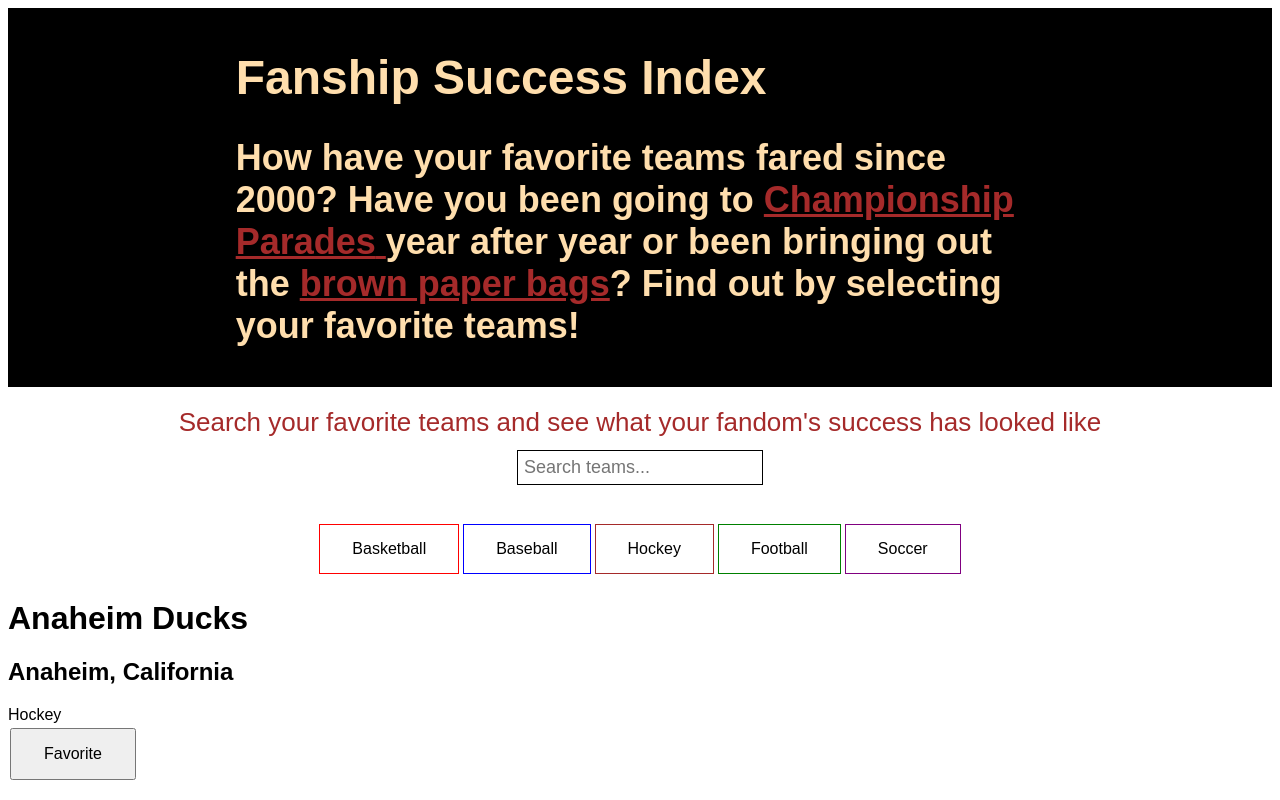
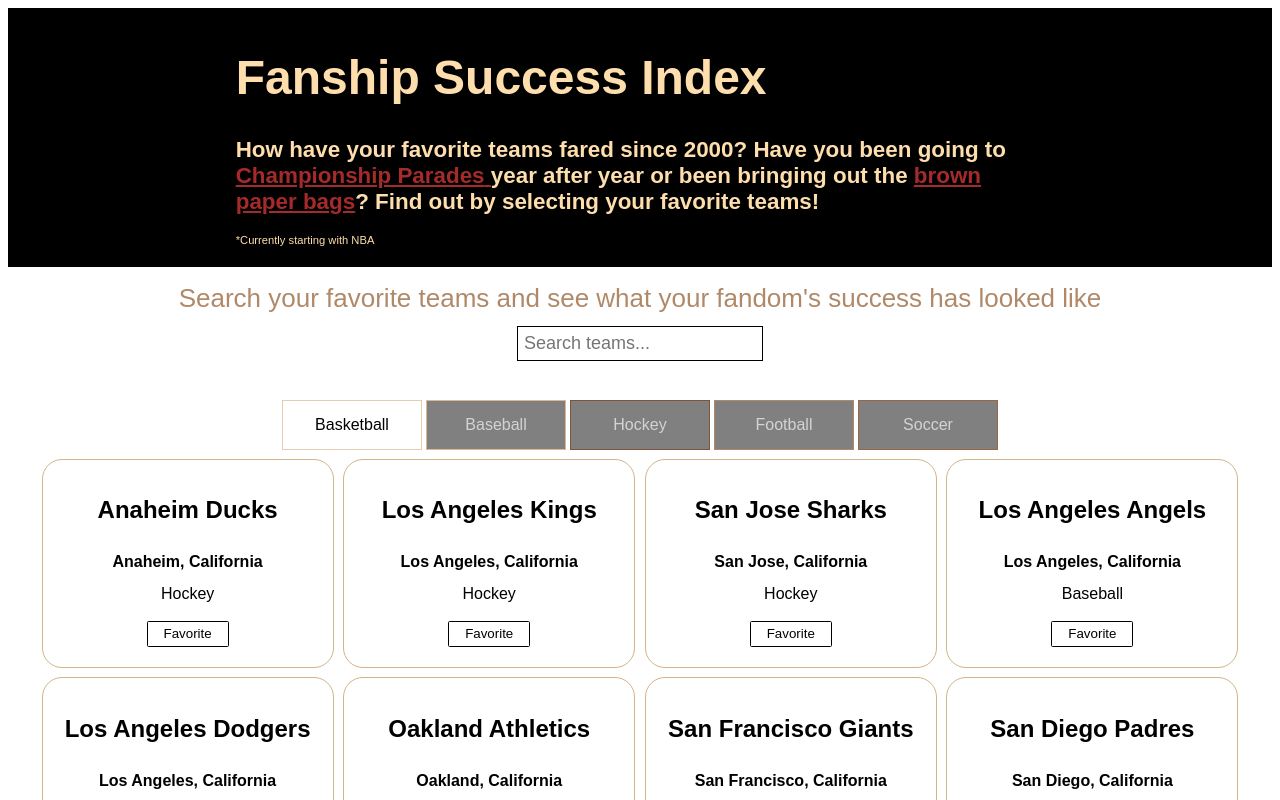
Before and after one commit to RubesWorld/sports_teams, a React (Create React App) app: page / in a window 1280 px wide. Shown: the top 800 px of the page. Built offline with nearby package versions, Linux system fonts and the light colour scheme.

Commit message:
initial commit

```diff
--- a/src/App.js
+++ b/src/App.js
@@ -37,7 +37,7 @@ export default function App() {
         Searching for: <strong>{searchTerm}</strong>
       </Searchbar>
 
-      <div className="container">
+      <div className="teams-container">
         <TeamTabs team={searchedTeams} />
       </div>
     </div>
--- a/src/components/Header.js
+++ b/src/components/Header.js
@@ -3,7 +3,7 @@ const Header = () => (
     <div className="header">
       <div className="header-container">
         <h1>Fanship Success Index</h1>
-        <h2>
+        <h2 className="header-sub">
           How have your favorite teams fared since 2000? Have you been going to{" "}
           <span className="brady">
             Championship Parades{" "}
@@ -19,6 +19,7 @@ const Header = () => (
           </span>
           ? Find out by selecting your favorite teams!
         </h2>
+        <p>*Currently starting with NBA</p>
       </div>
     </div>
   </>
--- a/src/components/Searchbar.js
+++ b/src/components/Searchbar.js
@@ -15,11 +15,11 @@ const Searchbar = ({ onSearch, onChange, value, id }) => {
         />
       </div>
       <div className="button-container">
-        <button className="basketball">Basketball</button>
-        <button className="baseball">Baseball</button>
-        <button className="hockey">Hockey</button>
-        <button className="football">Football</button>
-        <button className="soccer">Soccer</button>
+        <button className="filter-button basketball">Basketball</button>
+        <button className="filter-button baseball na">Baseball</button>
+        <button className="filter-button hockey na">Hockey</button>
+        <button className="filter-button football na">Football</button>
+        <button className="filter-button soccer na">Soccer</button>
       </div>
     </div>
   );
--- a/src/components/TeamTabs.js
+++ b/src/components/TeamTabs.js
@@ -1,13 +1,15 @@
 const TeamTabs = ({ team }) =>
   team.map((team) => (
     <div className="team-tab" key={team.id}>
-      <h1>{team.name}</h1>
-      <h2>
-        {team.city}, {team.state}
-      </h2>
-      <span>{team.sport}</span>
-      <br />
-      <button>Favorite</button>
+      <div className="text">
+        <h1 className="tab-title">{team.name}</h1>
+        <h2 className="tab-sub">
+          {team.city}, {team.state}
+        </h2>
+        <span>{team.sport}</span>
+        <br />
+        <button className="tab-button">Favorite</button>
+      </div>
     </div>
   ));
 
--- a/src/styles/content.scss
+++ b/src/styles/content.scss
@@ -0,0 +1,44 @@
+.teams-container {
+display: flex;
+flex-flow: row wrap;
+margin-top: 1rem 0.4rem;
+align-items: center;
+justify-content: center;
+}
+
+.team-tab {
+  width: 250px;
+  border: 1px solid tan;
+  border-radius: 20px;
+  padding: 20px;
+  margin: 0.3rem;
+}
+
+.text {
+  align-items: center;
+  justify-content: center;
+  display: flex;
+  flex-direction: column;
+}
+
+.tab-title{
+font-size: 1.5em;
+}
+
+.tab-sub{
+  font-size: 1em;
+}
+
+.tab-button {
+  display: inline-block;
+  border: 0.1em solid black;
+  padding: 0.35em 1.2em;
+  border-radius: 0.12em;
+  box-sizing: border-box;
+  text-align: center;
+  background-color:white;
+  &:hover{
+    background-color: black;
+    color:white
+  }
+}
--- a/src/styles/header.scss
+++ b/src/styles/header.scss
@@ -11,6 +11,14 @@
 
 .header-container{
   width: 65%;
+}
+
+.header-sub{
+  font-size: 1.4rem;
+}
+
+p{
+  font-size: .7rem;
 }
 
 .brown-paper-bag, .brady{
--- a/src/styles/search.scss
+++ b/src/styles/search.scss
@@ -3,7 +3,7 @@
   display: flex;
   flex-direction: column;
   align-items: center;
-  margin-top: 20px;
+  margin-top: 1rem;
 }
 
 .search {
@@ -11,8 +11,8 @@
 }
 
 label {
-  font-size: 26px;
-color: brown;
+font-size: 26px;
+color: #b08968;
 }
 
 input {
@@ -26,53 +26,61 @@ input {
 display: flex;
 margin-top: 35px;
 justify-content: center;
-align-items:center
+align-items:center;
+flex-flow: row wrap
 }
 
-button {
+.filter-button {
   padding: 15px 32px;
   text-align: center;
   text-decoration: none;
   display: inline-block;
   font-size: 16px;
+  width: 140px;
   margin: 4px 2px;
   cursor: pointer;
 }
 
 .basketball{
   background-color: white;
-  border: solid red 1px;
+  border: solid #e6ccb2 1px;
   &:hover{
-    background-color: red;
+    background-color: #e6ccb2;
     color: white;
   }
 }
 .baseball{
   background-color: white;
-  border: solid blue 1px;
-  &:hover{
-    background-color: blue;
-    color: white;
-  }
+  border: solid #ddb892 1px;
+  // &:hover{
+  //   background-color: #ddb892;
+  //   color: white;
+  // }
 }.football{
   background-color: white;
-  border: solid green 1px;
-  &:hover{
-    background-color: green;
-    color: white;
-  }
+  border: solid #b08968 1px;
+  // &:hover{
+  //   background-color: #b08968;
+  //   color: white;
+  // }
 }.hockey{
   background-color: white;
-  border: solid brown 1px;
-  &:hover{
-    background-color:brown;
-    color: white;
-  }
+  border: solid #7f5539 1px;
+  // &:hover{
+  //   background-color:#7f5539;
+  //   color: white;
+  // }
 }.soccer{
   background-color: white;
-  border: solid purple 1px;
-  &:hover{
-    background-color: purple;
-    color: white;
-  }
+  border: solid #9c6644 1px;
+  // &:hover{
+  //   background-color: #9c6644;
+  //   color: white;
+  // }
 }
+
+.na{
+  background-color: grey;
+  color:lightgrey;
+  cursor: not-allowed;
+}
```
Also changed, not shown: public/images/brady_wasted.jpeg, public/images/knicks_paper_bags.png.
